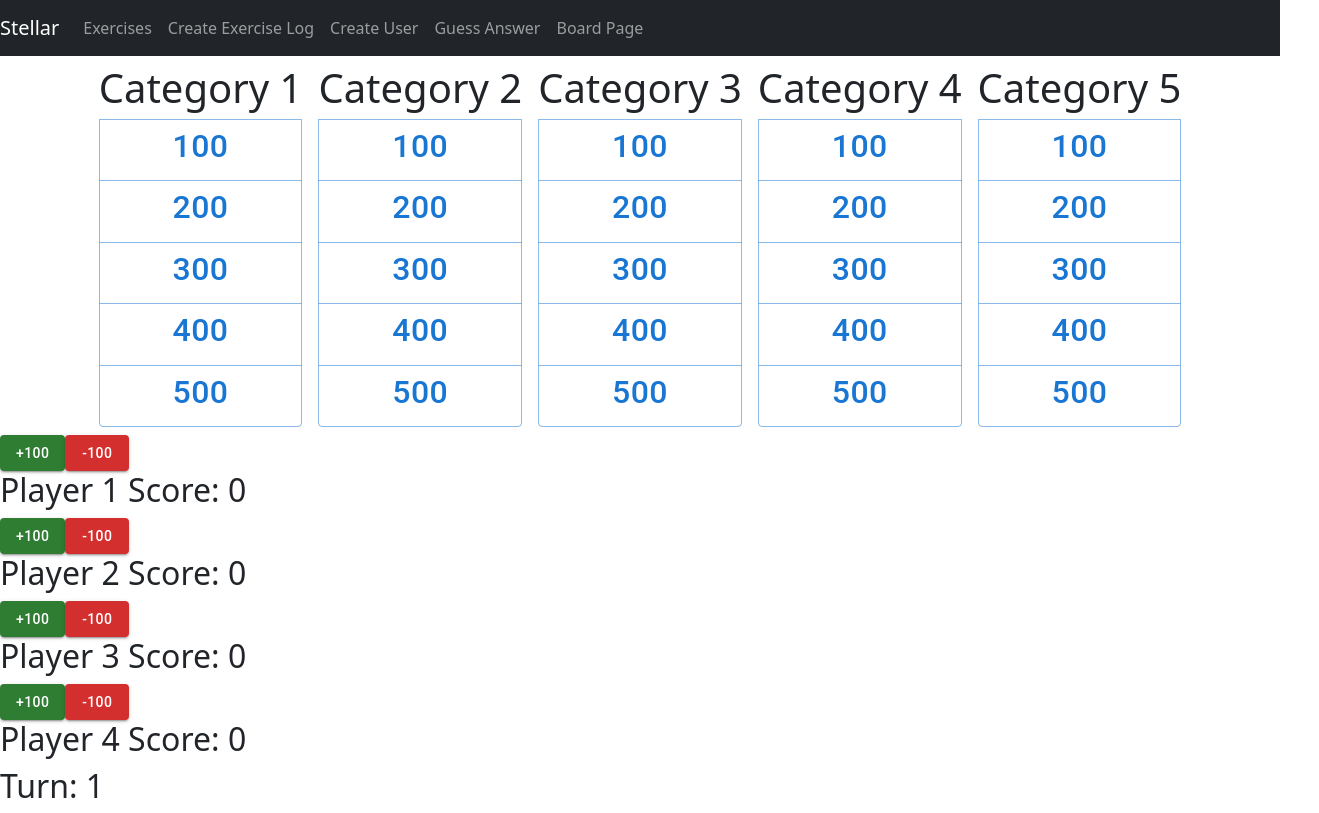
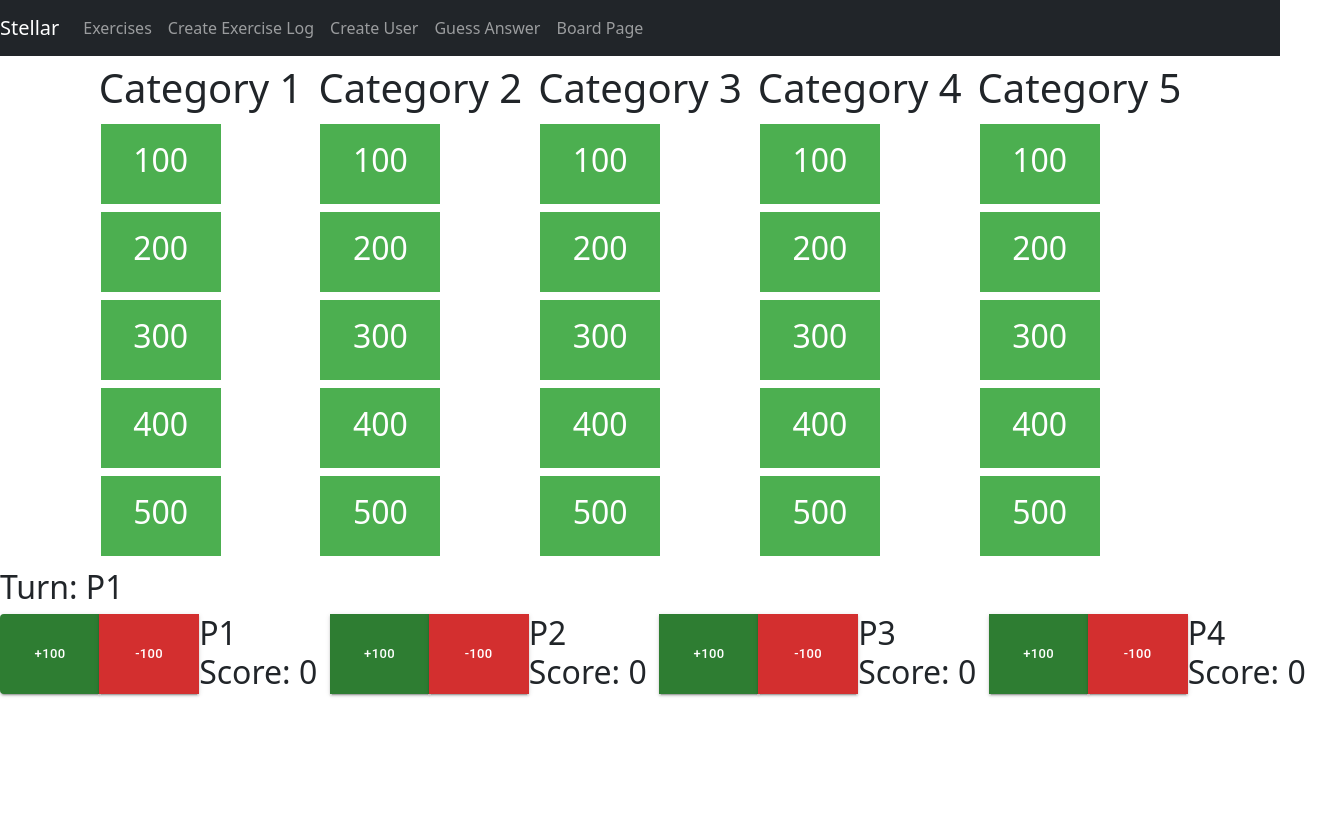
Before and after one commit to UTSCCSCC01/finalprojectw22-stellar, a React (Create React App) app in the folder mern-project-stellar/: page /boardpage in a window 1280 px wide. Shown: the whole page, 1319 px wide, since content can reach past the window. Built offline with nearby package versions, Linux system fonts and the light colour scheme.

Commit message:
STEL-2 - Added question states so that board allows for disabled buttons

```diff
--- a/mern-project-stellar/src/components/board-page.component.js
+++ b/mern-project-stellar/src/components/board-page.component.js
@@ -1,85 +1,130 @@
 import React, { Component } from 'react';
-//import * as React from 'react';
 import Button from '@mui/material/Button';
 import ButtonGroup from '@mui/material/ButtonGroup';
 import Box from '@mui/material/Box';
 import FormControl from '@mui/material/FormControl';
-import PopUp from "./PopUp";
+import './board-page.css';
 
+//dependency library requirement: run "npm install @mui/material @emotion/react @emotion/styled" to get library for styling some buttons
 
 export default class BoardPage extends Component {
 
   constructor(props) {
+
     super(props);
     this.state = {
+      //variables for keeping track of player scores and turn state
       player1Score: 0,
       player2Score: 0,
       player3Score: 0,
       player4Score: 0,
-      turn: 1
-      //show: true
+      turn: 1,
+      //boolean state trackers for each question. Changes state from available to disabled when a button a question is selection
+      available11: true, available12: true, available13: true, available14: true, available15: true,
+      available21: true, available22: true, available23: true, available24: true, available25: true,
+      available31: true, available32: true, available33: true, available34: true, available35: true,
+      available41: true, available42: true, available43: true, available44: true, available45: true,
+      available51: true, available52: true, available53: true, available54: true, available55: true,
     };
   }
 
-  Player1Inc = () => {
-    this.setState({ player1Score: this.state.player1Score + 100 });
-  }
-  Player1Dec = () => {
-    this.setState({ player1Score: this.state.player1Score - 100 });
-  }
+  //functions for increasing and decreasing score of players
+  //tentative page function to allow for score testing. Once hooked up with question backend, the score for questions will be pulled from there and this
+  //function will be automated accordingly
 
-  Player2Inc = () => {
-    this.setState({ player2Score: this.state.player2Score + 100 });
-  }
-  Player2Dec = () => {
-    this.setState({ player2Score: this.state.player2Score - 100 });
-  }
+  Player1Inc = () => {this.setState({ player1Score: this.state.player1Score + 100 });}
+  Player1Dec = () => {this.setState({ player1Score: this.state.player1Score - 100 });}
 
-  Player3Inc = () => {
-    this.setState({ player3Score: this.state.player3Score + 100 });
-  }
-  Player3Dec = () => {
-    this.setState({ player3Score: this.state.player3Score - 100 });
-  }
+  Player2Inc = () => {this.setState({ player2Score: this.state.player2Score + 100 });}
+  Player2Dec = () => {this.setState({ player2Score: this.state.player2Score - 100 });}
 
-  Player4Inc = () => {
-    this.setState({ player4Score: this.state.player4Score + 100 });
-  }
-  Player4Dec = () => {
-    this.setState({ player4Score: this.state.player4Score - 100 });
-  }
+  Player3Inc = () => {this.setState({ player3Score: this.state.player3Score + 100 });}
+  Player3Dec = () => {this.setState({ player3Score: this.state.player3Score - 100 });}
+
+  Player4Inc = () => {this.setState({ player4Score: this.state.player4Score + 100 });}
+  Player4Dec = () => {this.setState({ player4Score: this.state.player4Score - 100 });}
+
+  //functions for changing each state of each available button/question available on the board
+  //if the question has been previously prompted, it will be unavailable for usage as it will be disabled
+  //creates an alert popup to indicate correct state change from available to disabled
+
+  changeState11(){if (this.state.available11 == true){this.setState({available11: false});this.questionSelect();}}
+  changeState12(){if (this.state.available12 == true){this.setState({available12: false});this.questionSelect();}}
+  changeState13(){if (this.state.available13 == true){this.setState({available13: false});this.questionSelect();}}
+  changeState14(){if (this.state.available14 == true){this.setState({available14: false});this.questionSelect();}}
+  changeState15(){if (this.state.available15 == true){this.setState({available15: false});this.questionSelect();}}
+
+  changeState21(){if (this.state.available21 == true){this.setState({available21: false});this.questionSelect();}}
+  changeState22(){if (this.state.available22 == true){this.setState({available22: false});this.questionSelect();}}
+  changeState23(){if (this.state.available23 == true){this.setState({available23: false});this.questionSelect();}}
+  changeState24(){if (this.state.available24 == true){this.setState({available24: false});this.questionSelect();}}
+  changeState25(){if (this.state.available25 == true){this.setState({available25: false});this.questionSelect();}}
+
+  changeState31(){if (this.state.available31 == true){this.setState({available31: false});this.questionSelect();}}
+  changeState32(){if (this.state.available32 == true){this.setState({available32: false});this.questionSelect();}}
+  changeState33(){if (this.state.available33 == true){this.setState({available33: false});this.questionSelect();}}
+  changeState34(){if (this.state.available34 == true){this.setState({available34: false});this.questionSelect();}}
+  changeState35(){if (this.state.available35 == true){this.setState({available35: false});this.questionSelect();}}
+
+  changeState41(){if (this.state.available41 == true){this.setState({available41: false});this.questionSelect();}}
+  changeState42(){if (this.state.available42 == true){this.setState({available42: false});this.questionSelect();}}
+  changeState43(){if (this.state.available43 == true){this.setState({available43: false});this.questionSelect();}}
+  changeState44(){if (this.state.available44 == true){this.setState({available44: false});this.questionSelect();}}
+  changeState45(){if (this.state.available45 == true){this.setState({available45: false});this.questionSelect();}}
+
+  changeState51(){if (this.state.available51 == true){this.setState({available51: false});this.questionSelect();}}
+  changeState52(){if (this.state.available52 == true){this.setState({available52: false});this.questionSelect();}}
+  changeState53(){if (this.state.available53 == true){this.setState({available53: false});this.questionSelect();}}
+  changeState54(){if (this.state.available54 == true){this.setState({available54: false});this.questionSelect();}}
+  changeState55(){if (this.state.available55 == true){this.setState({available55: false});this.questionSelect();}}
+
+  //function to be called when an available question is selected. Creates a tentative popup where the question prompt will later (different user story) be used to get input from user
+  //this function also cycles player turns when an available question is selected
 
   questionSelect = () => {
     alert('Prompt Question / Show Answer Here for Question');
     this.setState({ turn: this.state.turn + 1 });
+
     if (this.state.turn == 4){
       this.setState({ turn: 1 })
     }
   }
-  //ToggleClick = () => {
-  //  this.setState({ show: !this.state.show });
-  //}
-
-    //onChangePlayer1Score(e) {
-    //    this.setState({
-    //      player1Score: e + 100
-    //    })
-    //  }
-
-
-      //}
-      //state = {
-      //  seen: false
-      //};
-
-      //togglePop = () => {
-      //  this.setState({
-      //    seen: !this.state.seen
-      //  });
-      //};
-
 
     render() {
+
+      //the available state and disabled state for each button is defined here
+      //these states are changed via the changeStateXX() functions for each associated question when they are selected during availability
+
+      let btn_class11 = this.state.available11 ? "availableButton" : "disabledButton";
+      let btn_class12 = this.state.available12 ? "availableButton" : "disabledButton";
+      let btn_class13 = this.state.available13 ? "availableButton" : "disabledButton";
+      let btn_class14 = this.state.available14 ? "availableButton" : "disabledButton";
+      let btn_class15 = this.state.available15 ? "availableButton" : "disabledButton";
+
+      let btn_class21 = this.state.available21 ? "availableButton" : "disabledButton";
+      let btn_class22 = this.state.available22 ? "availableButton" : "disabledButton";
+      let btn_class23 = this.state.available23 ? "availableButton" : "disabledButton";
+      let btn_class24 = this.state.available24 ? "availableButton" : "disabledButton";
+      let btn_class25 = this.state.available25 ? "availableButton" : "disabledButton";
+
+      let btn_class31 = this.state.available31 ? "availableButton" : "disabledButton";
+      let btn_class32 = this.state.available32 ? "availableButton" : "disabledButton";
+      let btn_class33 = this.state.available33 ? "availableButton" : "disabledButton";
+      let btn_class34 = this.state.available34 ? "availableButton" : "disabledButton";
+      let btn_class35 = this.state.available35 ? "availableButton" : "disabledButton";
+
+      let btn_class41 = this.state.available41 ? "availableButton" : "disabledButton";
+      let btn_class42 = this.state.available42 ? "availableButton" : "disabledButton";
+      let btn_class43 = this.state.available43 ? "availableButton" : "disabledButton";
+      let btn_class44 = this.state.available44 ? "availableButton" : "disabledButton";
+      let btn_class45 = this.state.available45 ? "availableButton" : "disabledButton";
+
+      let btn_class51 = this.state.available51 ? "availableButton" : "disabledButton";
+      let btn_class52 = this.state.available52 ? "availableButton" : "disabledButton";
+      let btn_class53 = this.state.available53 ? "availableButton" : "disabledButton";
+      let btn_class54 = this.state.available54 ? "availableButton" : "disabledButton";
+      let btn_class55 = this.state.available55 ? "availableButton" : "disabledButton";
+
         return (
           <div id="parent">
 
@@ -105,11 +150,11 @@ export default class BoardPage extends Component {
               >
                   <div><h1>Category 1</h1></div>
                 {[
-                <Button id="1:100" size="large" onClick={this.questionSelect}><h2>100</h2></Button>,
-                <Button key="1:200" size="large"><h2>200</h2></Button>,
-                <Button key="1:300" size="large"><h2>300</h2></Button>,
-                <Button key="1:400" size="large"><h2>400</h2></Button>,
-                <Button key="1:500" size="large"><h2>500</h2></Button>,
+                <button key="1:100" size="large" className={btn_class11} onClick={this.changeState11.bind(this)}><h2>100</h2></button>,
+                <button key="1:200" size="large" className={btn_class12} onClick={this.changeState12.bind(this)}><h2>200</h2></button>,
+                <button key="1:300" size="large" className={btn_class13} onClick={this.changeState13.bind(this)}><h2>300</h2></button>,
+                <button key="1:400" size="large" className={btn_class14} onClick={this.changeState14.bind(this)}><h2>400</h2></button>,
+                <button key="1:500" size="large" className={btn_class15} onClick={this.changeState15.bind(this)}><h2>500</h2></button>,
                 ]}
               </ButtonGroup>
 
@@ -120,11 +165,11 @@ export default class BoardPage extends Component {
               >
                   <div><h1>Category 2</h1></div>
                 {[
-                <Button key="2:100" size="large"><h2>100</h2></Button>,
-                <Button key="1:200" size="large"><h2>200</h2></Button>,
-                <Button key="1:300" size="large"><h2>300</h2></Button>,
-                <Button key="1:400" size="large"><h2>400</h2></Button>,
-                <Button key="1:500" size="large"><h2>500</h2></Button>,
+                <button key="2:100" size="large" className={btn_class21} onClick={this.changeState21.bind(this)}><h2>100</h2></button>,
+                <button key="2:200" size="large" className={btn_class22} onClick={this.changeState22.bind(this)}><h2>200</h2></button>,
+                <button key="2:300" size="large" className={btn_class23} onClick={this.changeState23.bind(this)}><h2>300</h2></button>,
+                <button key="2:400" size="large" className={btn_class24} onClick={this.changeState24.bind(this)}><h2>400</h2></button>,
+                <button key="2:500" size="large" className={btn_class25} onClick={this.changeState25.bind(this)}><h2>500</h2></button>,
                 ]}
               </ButtonGroup>
 
@@ -135,11 +180,11 @@ export default class BoardPage extends Component {
               >
                   <div><h1>Category 3</h1></div>
                 {[
-                <Button key="2:100" size="large"><h2>100</h2></Button>,
-                <Button key="1:200" size="large"><h2>200</h2></Button>,
-                <Button key="1:300" size="large"><h2>300</h2></Button>,
-                <Button key="1:400" size="large"><h2>400</h2></Button>,
-                <Button key="1:500" size="large"><h2>500</h2></Button>,
+                <button key="3:100" size="large" className={btn_class31} onClick={this.changeState31.bind(this)}><h2>100</h2></button>,
+                <button key="3:200" size="large" className={btn_class32} onClick={this.changeState32.bind(this)}><h2>200</h2></button>,
+                <button key="3:300" size="large" className={btn_class33} onClick={this.changeState33.bind(this)}><h2>300</h2></button>,
+                <button key="3:400" size="large" className={btn_class34} onClick={this.changeState34.bind(this)}><h2>400</h2></button>,
+                <button key="3:500" size="large" className={btn_class35} onClick={this.changeState35.bind(this)}><h2>500</h2></button>,
                 ]}
               </ButtonGroup>
 
@@ -150,11 +195,11 @@ export default class BoardPage extends Component {
               >
                   <div><h1>Category 4</h1></div>
                 {[
-                <Button key="2:100" size="large"><h2>100</h2></Button>,
-                <Button key="1:200" size="large"><h2>200</h2></Button>,
-                <Button key="1:300" size="large"><h2>300</h2></Button>,
-                <Button key="1:400" size="large"><h2>400</h2></Button>,
-                <Button key="1:500" size="large"><h2>500</h2></Button>,
+                <button key="4:100" size="large" className={btn_class41} onClick={this.changeState41.bind(this)}><h2>100</h2></button>,
+                <button key="4:200" size="large" className={btn_class42} onClick={this.changeState42.bind(this)}><h2>200</h2></button>,
+                <button key="4:300" size="large" className={btn_class43} onClick={this.changeState43.bind(this)}><h2>300</h2></button>,
+                <button key="4:400" size="large" className={btn_class44} onClick={this.changeState44.bind(this)}><h2>400</h2></button>,
+                <button key="4:500" size="large" className={btn_class45} onClick={this.changeState45.bind(this)}><h2>500</h2></button>,
                 ]}
               </ButtonGroup>
 
@@ -165,42 +210,39 @@ export default class BoardPage extends Component {
               >
                   <div><h1>Category 5</h1></div>
                 {[
-                <Button key="2:100" size="large"><h2>100</h2></Button>,
-                <Button key="1:200" size="large"><h2>200</h2></Button>,
-                <Button key="1:300" size="large"><h2>300</h2></Button>,
-                <Button key="1:400" size="large"><h2>400</h2></Button>,
-                <Button key="1:500" size="large"><h2>500</h2></Button>,
+                <button key="5:100" size="large" className={btn_class51} onClick={this.changeState51.bind(this)}><h2>100</h2></button>,
+                <button key="5:200" size="large" className={btn_class52} onClick={this.changeState52.bind(this)}><h2>200</h2></button>,
+                <button key="5:300" size="large" className={btn_class53} onClick={this.changeState53.bind(this)}><h2>300</h2></button>,
+                <button key="5:400" size="large" className={btn_class54} onClick={this.changeState54.bind(this)}><h2>400</h2></button>,
+                <button key="5:500" size="large" className={btn_class55} onClick={this.changeState55.bind(this)}><h2>500</h2></button>,
                 ]}
               </ButtonGroup>
 
             </Box>
 
-            {/*
-            <div>
-            <div className="btn" onClick={this.togglePop}>
-            <button>Test popup</button>
-             </div>
-             {this.state.seen ? <PopUp toggle={this.togglePop} /> : null}
-             </div>
-              */}
-
             </div>
+            {<h2>Turn: P{ this.state.turn }</h2>}
+            <ButtonGroup
+                size="small"
+                orientation="horizontal"
+                aria-label="horizontal outlined button group"
+              >
             <Button variant="contained" color="success" onClick={this.Player1Inc}>+100</Button>
             <Button variant="contained" color="error" onClick={this.Player1Dec}>-100</Button>
-            {<h2>Player 1 Score: { this.state.player1Score }</h2>}
+            {<h2>P1 Score: { this.state.player1Score }</h2>}
 
             <Button variant="contained" color="success" onClick={this.Player2Inc}>+100</Button>
             <Button variant="contained" color="error" onClick={this.Player2Dec}>-100</Button>
-            {<h2>Player 2 Score: { this.state.player2Score }</h2>}
+            {<h2>P2 Score: { this.state.player2Score }</h2>}
 
             <Button variant="contained" color="success" onClick={this.Player3Inc}>+100</Button>
             <Button variant="contained" color="error" onClick={this.Player3Dec}>-100</Button>
-            {<h2>Player 3 Score: { this.state.player3Score }</h2>}
+            {<h2>P3 Score: { this.state.player3Score }</h2>}
 
             <Button variant="contained" color="success" onClick={this.Player4Inc}>+100</Button>
             <Button variant="contained" color="error" onClick={this.Player4Dec}>-100</Button>
-            {<h2>Player 4 Score: { this.state.player4Score }</h2>}
-            {<h2>Turn: { this.state.turn }</h2>}
+            {<h2>P4 Score: { this.state.player4Score }</h2>}
+            </ButtonGroup>
             </div>
 
           );
--- /dev/null
+++ b/mern-project-stellar/src/components/board-page.css
@@ -0,0 +1,46 @@
+
+button{
+    width: 120px;
+    height: 80px;
+    margin: 5px;
+  }
+  .availableButton{
+    background-color: #4CAF50; /* Green */
+    border: none;
+    color: white;
+    padding: 15px 32px;
+    text-align: center;
+    text-decoration: none;
+    display: inline-block;
+    font-size: 16px;
+    margin: 4px 2px;
+    cursor: pointer;
+  }
+
+  .disabledButton{
+
+    background-color: #0000005d; /* Green */
+    border: none;
+    color: rgba(255, 255, 255, 0.5);
+    padding: 15px 32px;
+    text-align: center;
+    text-decoration: none;
+    display: inline-block;
+    font-size: 16px;
+    margin: 4px 2px;
+    cursor: not-allowed;
+    opacity: 0.6;
+  }
+
+  .numButtonGreen{
+    width: 120px;
+    height: 80px;
+    margin: 5px;
+    background-color: rgb(73, 194, 69);
+    color: rgb(0, 0, 0);
+  }
+
+  .numButtonRed{
+    background-color: rgb(197, 48, 48);
+    color: rgb(0, 0, 0);
+  }
```
